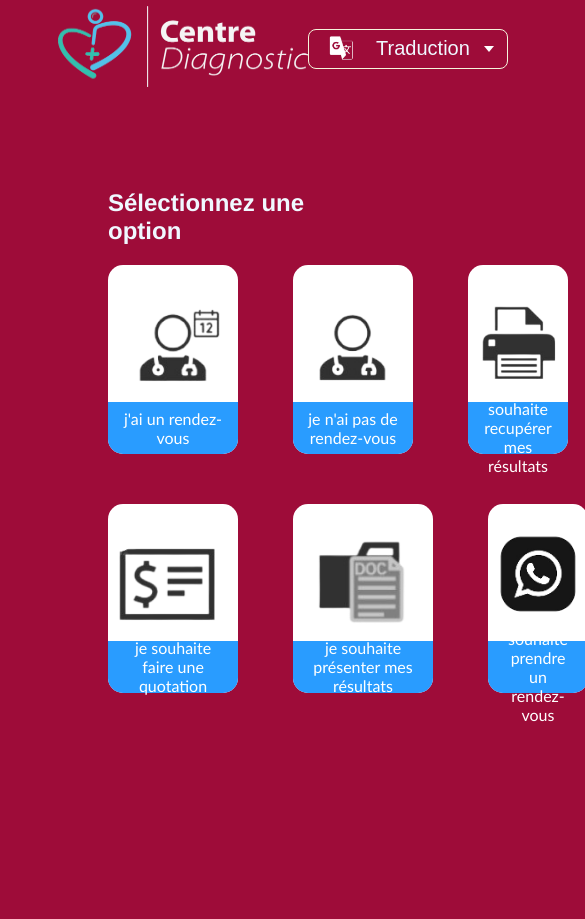
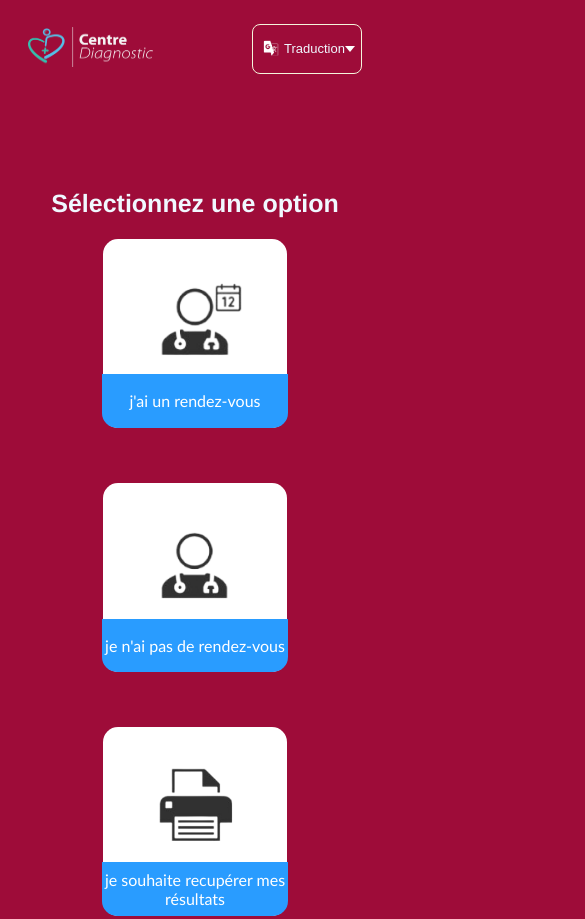
Before and after one commit to Mandochrist13/cdl-test1, a plain HTML site: page index.html in a window 390 px wide. Shown: the top 919 px of the page, 585 px wide, since content can reach past the window. Before the commit the page ends 844 px from the top, so only its background shows below. Drawn offline with Linux system fonts and the light colour scheme.

Commit message:
version finale

```diff
--- a/index.html
+++ b/index.html
@@ -6,6 +6,7 @@
     <title>Dashboard</title>
     <link rel="stylesheet" href="./styles/style.css">
     <link rel="stylesheet" href="./styles/responsive.css">
+    <link rel="stylesheet" href="./styles/responsive1.css">
 </head>
 <body>
     <header class="entete">
@@ -13,13 +14,13 @@
         <div class="groupe-logo">
             <!-- logo -->
             <div>
-                <img src="./assets/logo.png" alt="" width="250px" height="81px">
+                <img class="img-logo" src="./assets/logo.png" alt="">
             </div>
         </div>
 
         <!-- Bouton traduction -->
         <div>
-            <button class="trad"><img src="./assets/traduc-removebg-preview.png" alt="" width="40px"><span>Traduction</span> <span class="arrow"></span></button>
+            <button class="trad"><img class="img-trad" src="./assets/traduc-removebg-preview.png" alt="" width="40px"><span class="lang-trad">Traduction</span> <span class="arrow"></span></button>
             <ul class="trad-content">
                 <li><a href="#">français</a></li>
                 <li><a href="#">anglais</a></li>
--- a/styles/responsive1.css
+++ b/styles/responsive1.css
@@ -0,0 +1,71 @@
+@media screen and (max-width: 500px) {
+    .entete {
+        display: flex;
+        align-items: center;
+        justify-content: space-between;
+        height: 81px;
+        padding: 0 20px 0px 20px;
+
+    }
+
+    .img-logo {
+        width: 125px;
+        height: 40px;
+    }
+
+    .trad{
+        width: 110px;
+        height: 50px;
+    }
+
+    .trad-content {
+        list-style: none;
+        position: absolute;
+        top: 3.2em;
+        width: 80px;
+        height: 25px;}
+
+    .lang-trad{
+        font-size: 13px;
+    }
+
+    .img-trad{
+        width: 25px;
+    }
+
+    .texte {
+        font-size: 25px;
+        text-align: center;
+    }
+
+    section {
+        padding: 0;
+        margin: 100px 10px;
+
+    }
+
+    .section1 {
+
+        align-items: center;
+        justify-content: space-around;
+        padding: 0;
+        display: flex;
+        flex-direction: column;
+
+    }
+
+    .section2 {
+        align-items: center;
+        justify-content: space-around;
+        padding: 0;
+        display: flex;
+        flex-direction: column;
+    }
+
+    body {
+        justify-content: center;
+        align-items: center;
+
+    }
+
+}
--- a/styles/style.css
+++ b/styles/style.css
@@ -18,6 +18,11 @@ body {
     justify-content: center;
     gap: 10px;
 
+}
+
+.img-logo {
+    width: 250px;
+    height: 81px;
 }
 
 .texte-logo {
@@ -121,13 +126,13 @@ section {
     justify-content: center;
     border-bottom-left-radius: 15px;
     border-bottom-right-radius: 15px;
+    padding: 1px;
 
 }
 
 p {
     justify-content: center;
     align-items: center;
-    padding: 15px;
     color: white;
     font-family: 'Gill Sans', 'Gill Sans MT', Calibri, 'Trebuchet MS', sans-serif;
     text-align: center;
```
